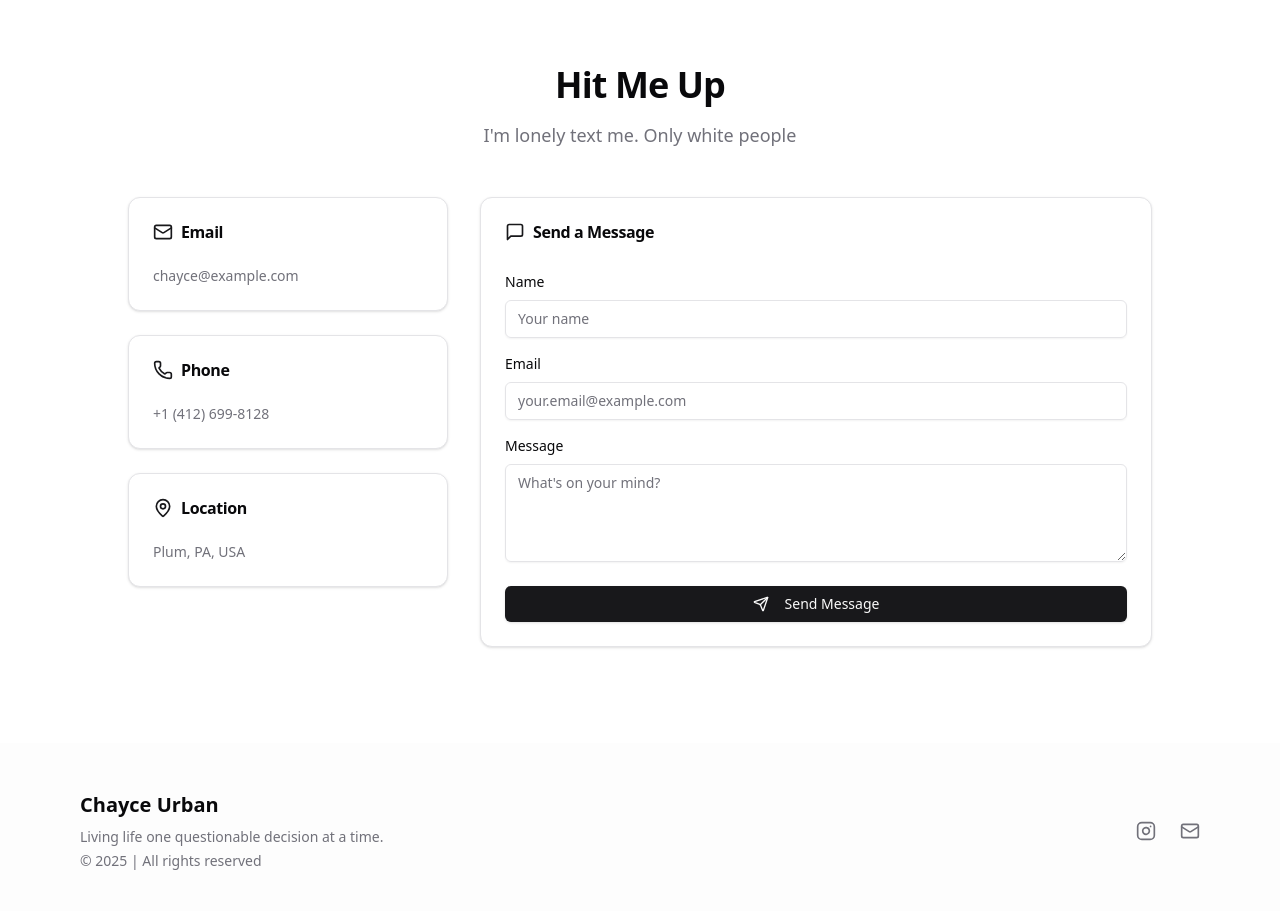
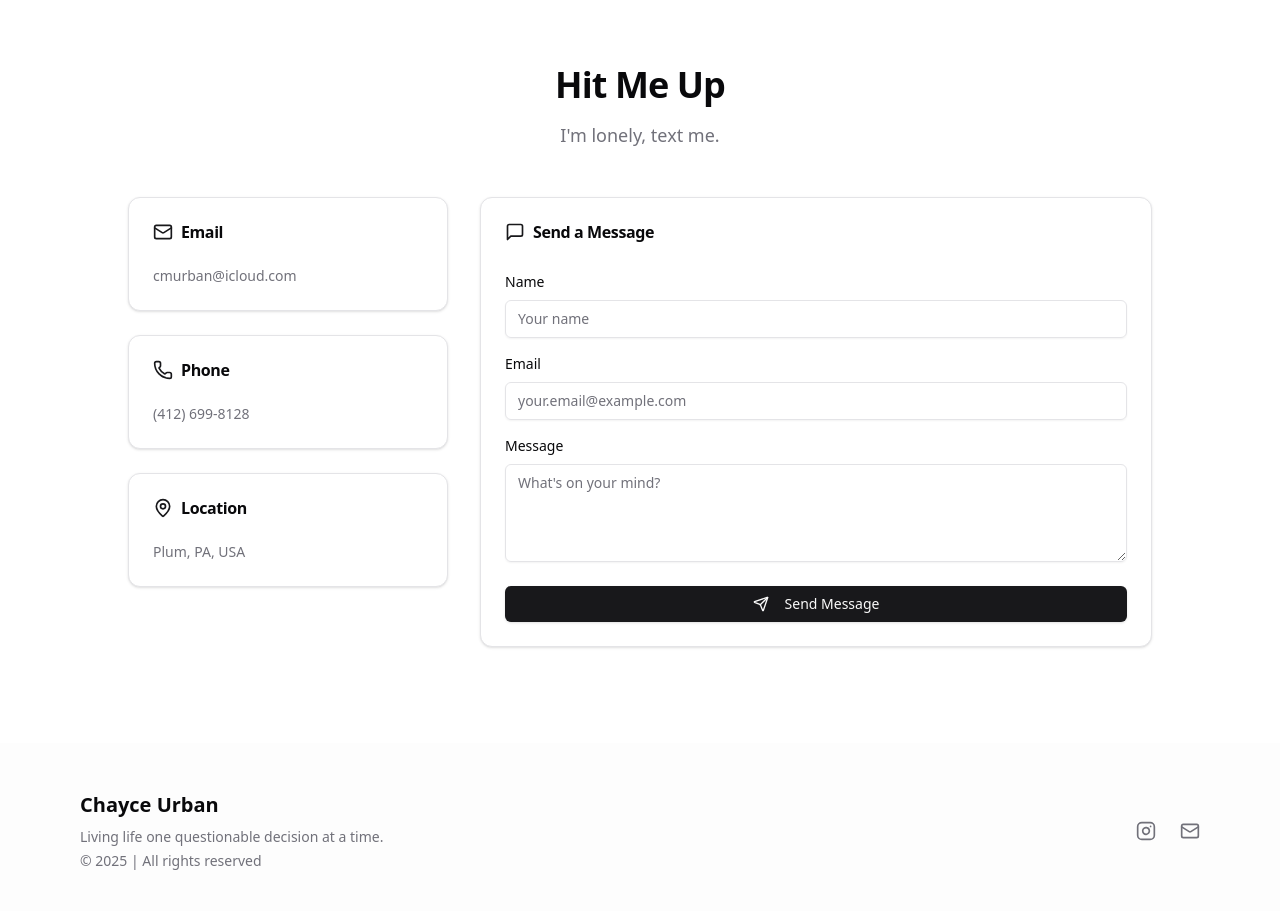
Before and after one commit to JustinKuhn1/Chayce-Urban-Portfolio, a Next.js app in the folder chayce-urban-portfolio/: page / in a window 1280 px wide. Shown: the part 3180-4091 px from the top of the page. Built offline with nearby package versions, Linux system fonts and the light colour scheme.

Commit message:
adjustments-to-form

```diff
--- a/chayce-urban-portfolio/src/components/sections/Contact.tsx
+++ b/chayce-urban-portfolio/src/components/sections/Contact.tsx
@@ -51,7 +51,7 @@ export default function Contact() {
             Hit Me Up
           </h2>
           <p className="text-lg text-muted-foreground max-w-3xl mx-auto">
-            I'm lonely text me. Only white people
+            I'm lonely, text me.
           </p>
         </motion.div>
 
@@ -71,8 +71,8 @@ export default function Contact() {
               </CardHeader>
               <CardContent>
                 <CardDescription>
-                  <a href="mailto:kuhnj8313@gmail.com" className="hover:text-foreground transition-colors">
-                    chayce@example.com
+                  <a href="mailto:cmurban@icloud.com" className="hover:text-foreground transition-colors">
+                    cmurban@icloud.com
                   </a>
                 </CardDescription>
               </CardContent>
@@ -86,8 +86,8 @@ export default function Contact() {
               </CardHeader>
               <CardContent>
                 <CardDescription>
-                  <a href="tel:+14124179002" className="hover:text-foreground transition-colors">
-                    +1 (412) 699-8128
+                  <a href="tel:+14126998128" className="hover:text-foreground transition-colors">
+                    (412) 699-8128
                   </a>
                 </CardDescription>
               </CardContent>
```
